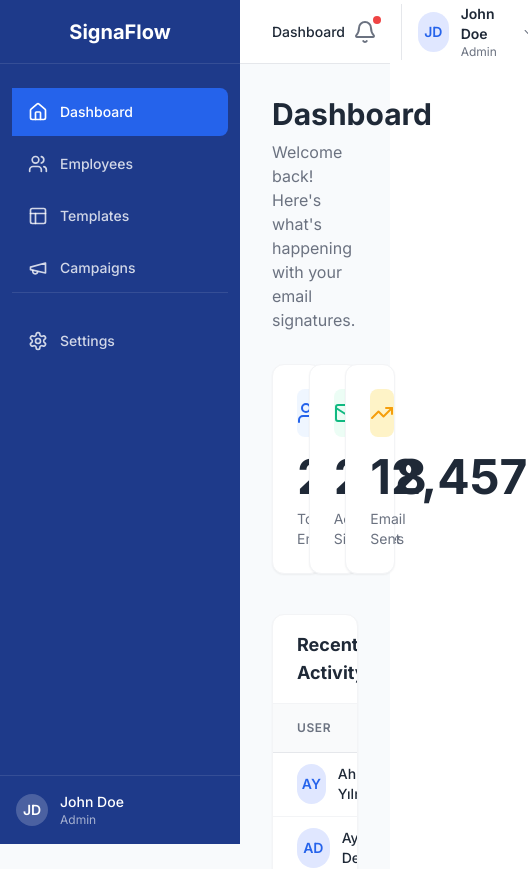
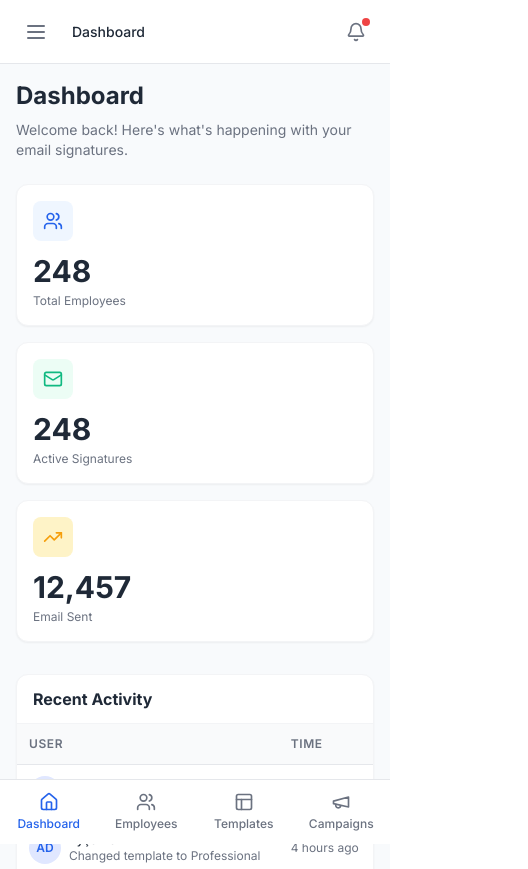
Before and after one commit to aethrox/signaflow, a React (Vite) app: page / in a window 390 px wide. Shown: the top 869 px of the page, 528 px wide, since content can reach past the window. Built offline with nearby package versions, Linux system fonts and the light colour scheme.

Commit message:
Updated App.tsx

```diff
--- a/App.tsx
+++ b/App.tsx
@@ -1,6 +1,7 @@
 import { useState } from 'react';
 import { Sidebar } from './components/Sidebar';
 import { TopNavbar } from './components/TopNavbar';
+import { MobileNav } from './components/MobileNav';
 import { Dashboard } from './components/pages/Dashboard';
 import { Employees } from './components/pages/Employees';
 import { Templates } from './components/pages/Templates';
@@ -8,6 +9,7 @@ import { Campaigns } from './components/pages/Campaigns';
 
 export default function App() {
   const [currentPage, setCurrentPage] = useState('dashboard');
+  const [isSidebarOpen, setIsSidebarOpen] = useState(false);
 
   const getBreadcrumbs = () => {
     const breadcrumbMap: { [key: string]: string[] } = {
@@ -32,8 +34,8 @@ export default function App() {
         return <Campaigns />;
       case 'settings':
         return (
-          <div className="p-8">
-            <h1 className="text-[#1F2937] text-3xl font-bold mb-2">Settings</h1>
+          <div className="p-4 md:p-8">
+            <h1 className="text-[#1F2937] text-2xl md:text-3xl font-bold mb-2">Settings</h1>
             <p className="text-[#6B7280]">Settings page coming soon...</p>
           </div>
         );
@@ -44,12 +46,26 @@ export default function App() {
 
   return (
     <div className="min-h-screen bg-[#F8FAFC]">
-      <Sidebar currentPage={currentPage} onNavigate={setCurrentPage} />
-      <TopNavbar breadcrumbs={getBreadcrumbs()} />
+      <Sidebar
+        currentPage={currentPage}
+        onNavigate={(page) => {
+          setCurrentPage(page);
+          setIsSidebarOpen(false);
+        }}
+        isOpen={isSidebarOpen}
+        onClose={() => setIsSidebarOpen(false)}
+      />
 
-      <main className="ml-[240px] mt-16 p-8">
+      <TopNavbar
+        breadcrumbs={getBreadcrumbs()}
+        onMenuClick={() => setIsSidebarOpen(!isSidebarOpen)}
+      />
+
+      <main className="lg:ml-[240px] mt-16 pb-20 md:pb-8 p-4 md:p-8">
         {renderPage()}
       </main>
+
+      <MobileNav currentPage={currentPage} onNavigate={setCurrentPage} />
     </div>
   );
 }
--- /dev/null
+++ b/components/MobileNav.tsx
@@ -0,0 +1,41 @@
+import { Home, Users, Layout, Megaphone } from 'lucide-react';
+
+interface MobileNavProps {
+  currentPage: string;
+  onNavigate: (page: string) => void;
+}
+
+export function MobileNav({ currentPage, onNavigate }: MobileNavProps) {
+  const navItems = [
+    { id: 'dashboard', label: 'Dashboard', icon: Home },
+    { id: 'employees', label: 'Employees', icon: Users },
+    { id: 'templates', label: 'Templates', icon: Layout },
+    { id: 'campaigns', label: 'Campaigns', icon: Megaphone },
+  ];
+
+  return (
+    <div className="fixed bottom-0 left-0 right-0 bg-white border-t border-[#E5E7EB] lg:hidden z-30">
+      <div className="grid grid-cols-4 h-16">
+        {navItems.map((item) => {
+          const Icon = item.icon;
+          const isActive = currentPage === item.id;
+
+          return (
+            <button
+              key={item.id}
+              onClick={() => onNavigate(item.id)}
+              className={`flex flex-col items-center justify-center gap-1 transition-colors ${
+                isActive
+                  ? 'text-[#2563EB]'
+                  : 'text-[#6B7280] hover:text-[#1F2937]'
+              }`}
+            >
+              <Icon size={20} />
+              <span className="text-xs font-medium">{item.label}</span>
+            </button>
+          );
+        })}
+      </div>
+    </div>
+  );
+}
--- a/components/Sidebar.tsx
+++ b/components/Sidebar.tsx
@@ -1,11 +1,13 @@
-import { Home, Users, Layout, Megaphone, Settings } from 'lucide-react';
+import { Home, Users, Layout, Megaphone, Settings, X } from 'lucide-react';
 
 interface SidebarProps {
   currentPage: string;
   onNavigate: (page: string) => void;
+  isOpen: boolean;
+  onClose: () => void;
 }
 
-export function Sidebar({ currentPage, onNavigate }: SidebarProps) {
+export function Sidebar({ currentPage, onNavigate, isOpen, onClose }: SidebarProps) {
   const menuItems = [
     { id: 'dashboard', label: 'Dashboard', icon: Home },
     { id: 'employees', label: 'Employees', icon: Users },
@@ -14,12 +16,30 @@ export function Sidebar({ currentPage, onNavigate }: SidebarProps) {
   ];
 
   return (
-    <div className="fixed left-0 top-0 h-screen w-[240px] bg-[#1E3A8A] flex flex-col z-10">
-      <div className="h-16 flex items-center justify-center border-b border-white/10">
+    <>
+      {isOpen && (
+        <div
+          className="fixed inset-0 bg-black bg-opacity-50 z-30 lg:hidden"
+          onClick={onClose}
+        />
+      )}
+
+      <div
+        className={`fixed left-0 top-0 h-screen w-[240px] bg-[#1E3A8A] flex flex-col z-40 transition-transform duration-300 lg:translate-x-0 ${
+          isOpen ? 'translate-x-0' : '-translate-x-full'
+        }`}
+      >
+        <div className="h-16 flex items-center justify-between px-4 border-b border-white/10">
           <h1 className="text-white text-xl font-bold">SignaFlow</h1>
+          <button
+            onClick={onClose}
+            className="lg:hidden text-white p-2 hover:bg-white/10 rounded-lg"
+          >
+            <X size={20} />
+          </button>
         </div>
 
-      <nav className="flex-1 py-6 px-3">
+        <nav className="flex-1 py-6 px-3 overflow-y-auto">
           <div className="space-y-1">
             {menuItems.map((item) => {
               const Icon = item.icon;
@@ -62,12 +82,13 @@ export function Sidebar({ currentPage, onNavigate }: SidebarProps) {
             <div className="w-8 h-8 rounded-full bg-white/20 flex items-center justify-center text-white text-sm font-semibold">
               JD
             </div>
-          <div className="flex-1">
-            <div className="text-white text-sm font-medium">John Doe</div>
+            <div className="flex-1 min-w-0">
+              <div className="text-white text-sm font-medium truncate">John Doe</div>
               <div className="text-white/60 text-xs">Admin</div>
             </div>
           </div>
         </div>
       </div>
+    </>
   );
 }
--- a/components/TopNavbar.tsx
+++ b/components/TopNavbar.tsx
@@ -1,22 +1,30 @@
-import { Bell, ChevronDown } from 'lucide-react';
+import { Bell, ChevronDown, Menu } from 'lucide-react';
 
 interface TopNavbarProps {
   breadcrumbs: string[];
+  onMenuClick: () => void;
 }
 
-export function TopNavbar({ breadcrumbs }: TopNavbarProps) {
+export function TopNavbar({ breadcrumbs, onMenuClick }: TopNavbarProps) {
   return (
-    <div className="fixed top-0 left-[240px] right-0 h-16 bg-white border-b border-[#E5E7EB] flex items-center px-8 z-20">
+    <div className="fixed top-0 left-0 lg:left-[240px] right-0 h-16 bg-white border-b border-[#E5E7EB] flex items-center px-4 md:px-8 z-20">
+      <button
+        onClick={onMenuClick}
+        className="lg:hidden p-2 mr-4 text-[#6B7280] hover:text-[#1F2937] hover:bg-gray-100 rounded-lg transition-colors"
+      >
+        <Menu size={24} />
+      </button>
+
       <div className="flex items-center gap-2 text-sm">
         {breadcrumbs.map((crumb, index) => (
           <div key={index} className="flex items-center gap-2">
-            {index > 0 && <span className="text-[#6B7280]">/</span>}
+            {index > 0 && <span className="text-[#6B7280] hidden sm:inline">/</span>}
             <span
-              className={
+              className={`${
                 index === breadcrumbs.length - 1
                   ? 'text-[#1F2937] font-medium'
-                  : 'text-[#6B7280]'
-              }
+                  : 'text-[#6B7280] hidden sm:inline'
+              }`}
             >
               {crumb}
             </span>
@@ -24,21 +32,21 @@ export function TopNavbar({ breadcrumbs }: TopNavbarProps) {
         ))}
       </div>
 
-      <div className="ml-auto flex items-center gap-4">
-        <button className="relative p-2 text-[#6B7280] hover:text-[#1F2937] transition-colors">
-          <Bell size={24} />
+      <div className="ml-auto flex items-center gap-2 md:gap-4">
+        <button className="relative p-2 text-[#6B7280] hover:text-[#1F2937] hover:bg-gray-100 rounded-lg transition-colors">
+          <Bell size={20} className="md:w-6 md:h-6" />
           <span className="absolute top-1 right-1 w-2 h-2 bg-[#EF4444] rounded-full"></span>
         </button>
 
-        <div className="flex items-center gap-3 pl-4 border-l border-[#E5E7EB]">
+        <div className="hidden md:flex items-center gap-3 pl-4 border-l border-[#E5E7EB]">
           <div className="w-10 h-10 rounded-full bg-[#E0E7FF] flex items-center justify-center text-[#2563EB] font-semibold text-sm">
             JD
           </div>
-          <div className="text-sm">
+          <div className="text-sm hidden lg:block">
             <div className="font-semibold text-[#1F2937]">John Doe</div>
             <div className="text-xs text-[#6B7280]">Admin</div>
           </div>
-          <ChevronDown size={16} className="text-[#6B7280]" />
+          <ChevronDown size={16} className="text-[#6B7280] hidden lg:block" />
         </div>
       </div>
     </div>
--- a/components/pages/Dashboard.tsx
+++ b/components/pages/Dashboard.tsx
@@ -35,49 +35,49 @@ export function Dashboard() {
 
   return (
     <div>
-      <div className="mb-8">
-        <h1 className="text-[#1F2937] text-3xl font-bold mb-2">Dashboard</h1>
-        <p className="text-[#6B7280]">Welcome back! Here's what's happening with your email signatures.</p>
+      <div className="mb-6 md:mb-8">
+        <h1 className="text-[#1F2937] text-2xl md:text-3xl font-bold mb-2">Dashboard</h1>
+        <p className="text-[#6B7280] text-sm md:text-base">Welcome back! Here's what's happening with your email signatures.</p>
       </div>
 
-      <div className="grid grid-cols-3 gap-6 mb-10">
+      <div className="grid grid-cols-1 md:grid-cols-2 lg:grid-cols-3 gap-4 md:gap-6 mb-8 md:mb-10">
         {metrics.map((metric, index) => {
           const Icon = metric.icon;
           return (
             <div
               key={index}
-              className="bg-white rounded-xl p-6 shadow-sm border border-gray-100 hover:shadow-md hover:-translate-y-1 transition-all duration-300"
+              className="bg-white rounded-xl p-4 md:p-6 shadow-sm border border-gray-100 hover:shadow-md hover:-translate-y-1 transition-all duration-300"
             >
-              <div className="flex items-center justify-between mb-4">
+              <div className="flex items-center justify-between mb-3 md:mb-4">
                 <div
-                  className="w-12 h-12 rounded-lg flex items-center justify-center"
+                  className="w-10 h-10 md:w-12 md:h-12 rounded-lg flex items-center justify-center"
                   style={{ backgroundColor: metric.bgColor }}
                 >
-                  <Icon size={24} style={{ color: metric.color }} />
+                  <Icon size={20} className="md:w-6 md:h-6" style={{ color: metric.color }} />
                 </div>
               </div>
-              <div className="text-5xl font-bold text-[#1F2937] mb-2">{metric.value}</div>
-              <div className="text-sm text-[#6B7280]">{metric.title}</div>
+              <div className="text-3xl md:text-5xl font-bold text-[#1F2937] mb-1 md:mb-2">{metric.value}</div>
+              <div className="text-xs md:text-sm text-[#6B7280]">{metric.title}</div>
             </div>
           );
         })}
       </div>
 
       <div className="bg-white rounded-xl shadow-sm border border-gray-100 overflow-hidden">
-        <div className="px-6 py-4 border-b border-gray-100">
-          <h2 className="text-lg font-bold text-[#1F2937]">Recent Activity</h2>
+        <div className="px-4 md:px-6 py-3 md:py-4 border-b border-gray-100">
+          <h2 className="text-base md:text-lg font-bold text-[#1F2937]">Recent Activity</h2>
         </div>
         <div className="overflow-x-auto">
           <table className="w-full">
             <thead>
               <tr className="bg-gray-50 border-b border-gray-200">
-                <th className="px-6 h-12 text-left text-xs font-semibold text-[#6B7280] uppercase tracking-wider">
+                <th className="px-3 md:px-6 h-10 md:h-12 text-left text-xs font-semibold text-[#6B7280] uppercase tracking-wider">
                   User
                 </th>
-                <th className="px-6 h-12 text-left text-xs font-semibold text-[#6B7280] uppercase tracking-wider">
+                <th className="px-3 md:px-6 h-10 md:h-12 text-left text-xs font-semibold text-[#6B7280] uppercase tracking-wider hidden sm:table-cell">
                   Action
                 </th>
-                <th className="px-6 h-12 text-left text-xs font-semibold text-[#6B7280] uppercase tracking-wider">
+                <th className="px-3 md:px-6 h-10 md:h-12 text-left text-xs font-semibold text-[#6B7280] uppercase tracking-wider">
                   Time
                 </th>
               </tr>
@@ -88,16 +88,19 @@ export function Dashboard() {
                   key={index}
                   className="border-b border-gray-100 hover:bg-gray-50 transition-colors"
                 >
-                  <td className="px-6 h-16">
-                    <div className="flex items-center gap-3">
-                      <div className="w-10 h-10 rounded-full bg-[#E0E7FF] flex items-center justify-center text-[#2563EB] font-semibold text-sm">
+                  <td className="px-3 md:px-6 h-14 md:h-16">
+                    <div className="flex items-center gap-2 md:gap-3">
+                      <div className="w-8 h-8 md:w-10 md:h-10 rounded-full bg-[#E0E7FF] flex items-center justify-center text-[#2563EB] font-semibold text-xs md:text-sm flex-shrink-0">
                         {activity.user.split(' ').map(n => n[0]).join('')}
                       </div>
-                      <span className="text-sm font-medium text-[#1F2937]">{activity.user}</span>
+                      <div className="min-w-0">
+                        <div className="text-xs md:text-sm font-medium text-[#1F2937] truncate">{activity.user}</div>
+                        <div className="text-xs text-[#6B7280] sm:hidden truncate">{activity.action}</div>
+                      </div>
                     </div>
                   </td>
-                  <td className="px-6 h-16 text-sm text-[#6B7280]">{activity.action}</td>
-                  <td className="px-6 h-16 text-sm text-[#6B7280]">{activity.time}</td>
+                  <td className="px-3 md:px-6 h-14 md:h-16 text-xs md:text-sm text-[#6B7280] hidden sm:table-cell">{activity.action}</td>
+                  <td className="px-3 md:px-6 h-14 md:h-16 text-xs md:text-sm text-[#6B7280]">{activity.time}</td>
                 </tr>
               ))}
             </tbody>
--- a/components/pages/Employees.tsx
+++ b/components/pages/Employees.tsx
@@ -141,22 +141,22 @@ export function Employees() {
 
   return (
     <div>
-      <div className="flex items-center justify-between mb-8">
+      <div className="flex flex-col sm:flex-row sm:items-center sm:justify-between gap-4 mb-6 md:mb-8">
         <div>
-          <h1 className="text-[#1F2937] text-3xl font-bold mb-2">Employees</h1>
-          <p className="text-[#6B7280]">Manage your team members and their email signatures</p>
+          <h1 className="text-[#1F2937] text-2xl md:text-3xl font-bold mb-2">Employees</h1>
+          <p className="text-[#6B7280] text-sm md:text-base">Manage your team members and their email signatures</p>
         </div>
         <button
           onClick={handleAdd}
-          className="px-6 py-2.5 bg-[#2563EB] text-white rounded-lg font-semibold hover:bg-[#1d4ed8] transition-all shadow-sm flex items-center gap-2"
+          className="px-4 md:px-6 py-2.5 md:py-3 bg-[#2563EB] text-white rounded-lg font-semibold hover:bg-[#1d4ed8] transition-all shadow-sm flex items-center justify-center gap-2 min-h-[44px]"
         >
           <Plus size={20} />
-          Add Employee
+          <span>Add Employee</span>
         </button>
       </div>
 
-      <div className="mb-6">
-        <div className="relative w-[400px]">
+      <div className="mb-4 md:mb-6">
+        <div className="relative w-full md:w-[400px]">
           <Search className="absolute left-3 top-1/2 -translate-y-1/2 text-[#6B7280]" size={20} />
           <input
             type="text"
@@ -169,25 +169,26 @@ export function Employees() {
       </div>
 
       <div className="bg-white rounded-xl shadow-sm border border-gray-100 overflow-hidden">
+        <div className="overflow-x-auto">
           <table className="w-full">
             <thead>
               <tr className="bg-gray-50 border-b border-gray-200">
-              <th className="px-6 h-12 text-left text-xs font-semibold text-[#6B7280] uppercase tracking-wider">
+                <th className="px-3 md:px-6 h-10 md:h-12 text-left text-xs font-semibold text-[#6B7280] uppercase tracking-wider">
                   Employee
                 </th>
-              <th className="px-6 h-12 text-left text-xs font-semibold text-[#6B7280] uppercase tracking-wider">
+                <th className="px-3 md:px-6 h-10 md:h-12 text-left text-xs font-semibold text-[#6B7280] uppercase tracking-wider hidden md:table-cell">
                   Email
                 </th>
-              <th className="px-6 h-12 text-left text-xs font-semibold text-[#6B7280] uppercase tracking-wider">
+                <th className="px-3 md:px-6 h-10 md:h-12 text-left text-xs font-semibold text-[#6B7280] uppercase tracking-wider hidden sm:table-cell">
                   Position
                 </th>
-              <th className="px-6 h-12 text-left text-xs font-semibold text-[#6B7280] uppercase tracking-wider">
+                <th className="px-3 md:px-6 h-10 md:h-12 text-left text-xs font-semibold text-[#6B7280] uppercase tracking-wider hidden lg:table-cell">
                   Department
                 </th>
-              <th className="px-6 h-12 text-left text-xs font-semibold text-[#6B7280] uppercase tracking-wider">
+                <th className="px-3 md:px-6 h-10 md:h-12 text-left text-xs font-semibold text-[#6B7280] uppercase tracking-wider hidden sm:table-cell">
                   Status
                 </th>
-              <th className="px-6 h-12 text-left text-xs font-semibold text-[#6B7280] uppercase tracking-wider">
+                <th className="px-3 md:px-6 h-10 md:h-12 text-left text-xs font-semibold text-[#6B7280] uppercase tracking-wider">
                   Actions
                 </th>
               </tr>
@@ -195,35 +196,38 @@ export function Employees() {
             <tbody>
               {filteredEmployees.map((employee) => (
                 <tr key={employee.id} className="border-b border-gray-100 hover:bg-gray-50 transition-colors">
-                <td className="px-6 h-16">
-                  <div className="flex items-center gap-3">
-                    <div className="w-12 h-12 rounded-full bg-[#E0E7FF] flex items-center justify-center text-[#2563EB] font-semibold">
+                  <td className="px-3 md:px-6 h-14 md:h-16">
+                    <div className="flex items-center gap-2 md:gap-3">
+                      <div className="w-10 h-10 md:w-12 md:h-12 rounded-full bg-[#E0E7FF] flex items-center justify-center text-[#2563EB] font-semibold text-xs md:text-sm flex-shrink-0">
                         {employee.firstName[0]}{employee.lastName[0]}
                       </div>
-                    <span className="text-sm font-medium text-[#1F2937]">
+                      <div className="min-w-0">
+                        <div className="text-xs md:text-sm font-medium text-[#1F2937] truncate">
                           {employee.firstName} {employee.lastName}
-                    </span>
+                        </div>
+                        <div className="text-xs text-[#6B7280] md:hidden truncate">{employee.email}</div>
+                      </div>
                     </div>
                   </td>
-                <td className="px-6 h-16 text-sm text-[#6B7280]">{employee.email}</td>
-                <td className="px-6 h-16 text-sm text-[#6B7280]">{employee.position}</td>
-                <td className="px-6 h-16 text-sm text-[#6B7280]">{employee.department}</td>
-                <td className="px-6 h-16">
+                  <td className="px-3 md:px-6 h-14 md:h-16 text-xs md:text-sm text-[#6B7280] hidden md:table-cell">{employee.email}</td>
+                  <td className="px-3 md:px-6 h-14 md:h-16 text-xs md:text-sm text-[#6B7280] hidden sm:table-cell">{employee.position}</td>
+                  <td className="px-3 md:px-6 h-14 md:h-16 text-xs md:text-sm text-[#6B7280] hidden lg:table-cell">{employee.department}</td>
+                  <td className="px-3 md:px-6 h-14 md:h-16 hidden sm:table-cell">
                     <span className="bg-[#ECFDF5] text-[#10B981] px-3 py-1 rounded-full text-xs font-semibold">
                       Active
                     </span>
                   </td>
-                <td className="px-6 h-16">
-                  <div className="flex items-center gap-2">
+                  <td className="px-3 md:px-6 h-14 md:h-16">
+                    <div className="flex items-center gap-1 md:gap-2">
                       <button
                         onClick={() => handleEdit(employee)}
-                      className="p-2 text-[#2563EB] hover:bg-blue-50 rounded-lg transition-colors"
+                        className="p-2 text-[#2563EB] hover:bg-blue-50 rounded-lg transition-colors min-h-[44px] min-w-[44px] flex items-center justify-center"
                       >
                         <Edit2 size={16} />
                       </button>
                       <button
                         onClick={() => handleDelete(employee.id)}
-                      className="p-2 text-[#EF4444] hover:bg-red-50 rounded-lg transition-colors"
+                        className="p-2 text-[#EF4444] hover:bg-red-50 rounded-lg transition-colors min-h-[44px] min-w-[44px] flex items-center justify-center"
                       >
                         <Trash2 size={16} />
                       </button>
@@ -233,6 +237,7 @@ export function Employees() {
               ))}
             </tbody>
           </table>
+        </div>
       </div>
 
       {isModalOpen && (
```
Also changed, not shown: components/pages/Campaigns.tsx (+4 -4 lines), components/pages/Templates.tsx (+4 -4 lines). Lines whose indentation alone changed are shown as unchanged.
